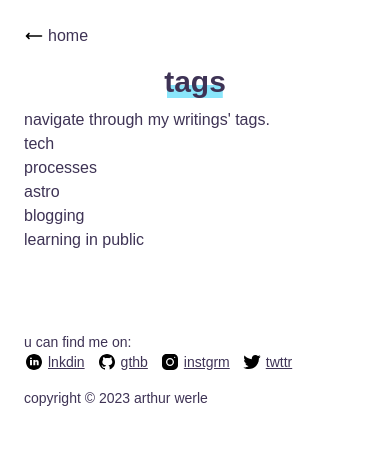
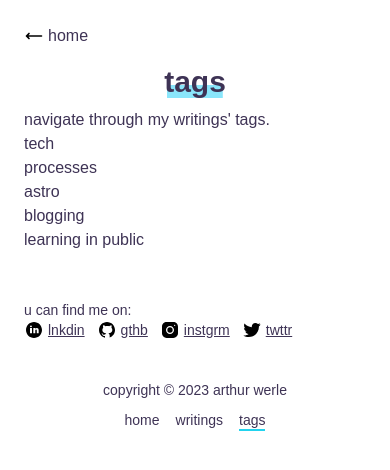
Before and after one commit to ArthurWerle/blog, an Astro site: page /tags in a window 390 px wide. Built offline with nearby package versions, Linux system fonts and the light colour scheme; Astro itself is replaced by a stand-in of ours.

Commit message:
mobile nav & font sizes

```diff
--- a/src/components/Footer.astro
+++ b/src/components/Footer.astro
@@ -3,10 +3,12 @@ import Social from "./Social.astro"
 import Navigation from "./Navigation.astro"
 ---
 
-<footer class="mt-20">
+<footer class="mt-12">
   <p class="text-sm">u can find me on:</p>
   <Social />
-  <div class="mt-4 flex justify-between items-baseline">
+  <div
+    class="mt-10 flex flex-col justify-center text-center gap-2 md:flex-row md:justify-between md:items-baseline"
+  >
     <p class="text-sm">copyright © {new Date().getFullYear()} arthur werle</p>
     <Navigation />
   </div>
--- a/src/components/Navigation.astro
+++ b/src/components/Navigation.astro
@@ -2,9 +2,9 @@
 import HeaderLink from "./HeaderLink.astro"
 ---
 
-<nav class="hidden md:inline">
-  <section class="text-text-bold">
-    <ul class="unset flex gap-4 [&>li]:p-0">
+<nav class="md:inline">
+  <section>
+    <ul class="unset flex gap-4 [&>li]:p-0 justify-center md:justify-start">
       <li><HeaderLink href="/">home</HeaderLink></li>
       <li><HeaderLink href="/writings">writings</HeaderLink></li>
       <li><HeaderLink href="/tags">tags</HeaderLink></li>
--- a/src/components/Readings.astro
+++ b/src/components/Readings.astro
@@ -22,7 +22,7 @@ function resolveRatingStars(rate) {
   {
     readings.map((book) => (
       <li class="mt-2">
-        <div class="flex gap-1">
+        <div class="flex gap-1 text-sm">
           <p>{book.title}</p>
           <p>{book.author}</p>
         </div>
```
